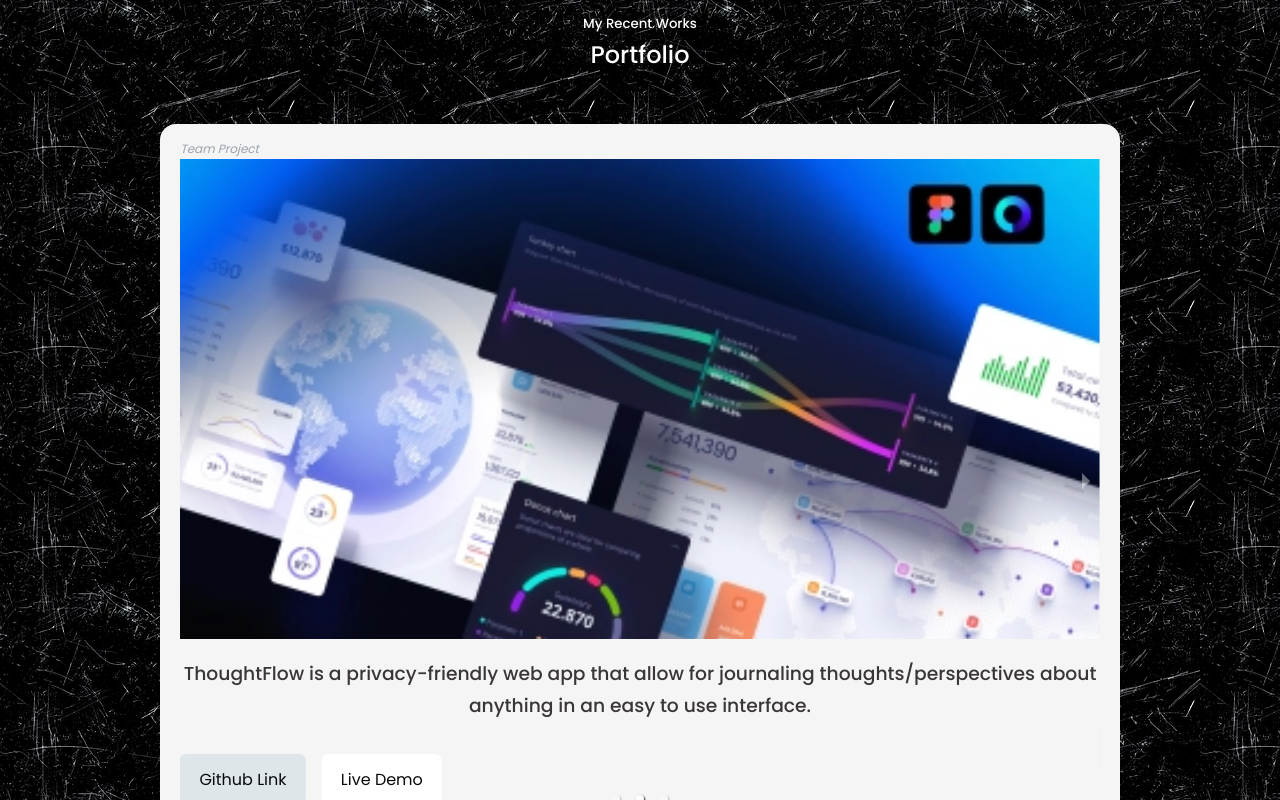
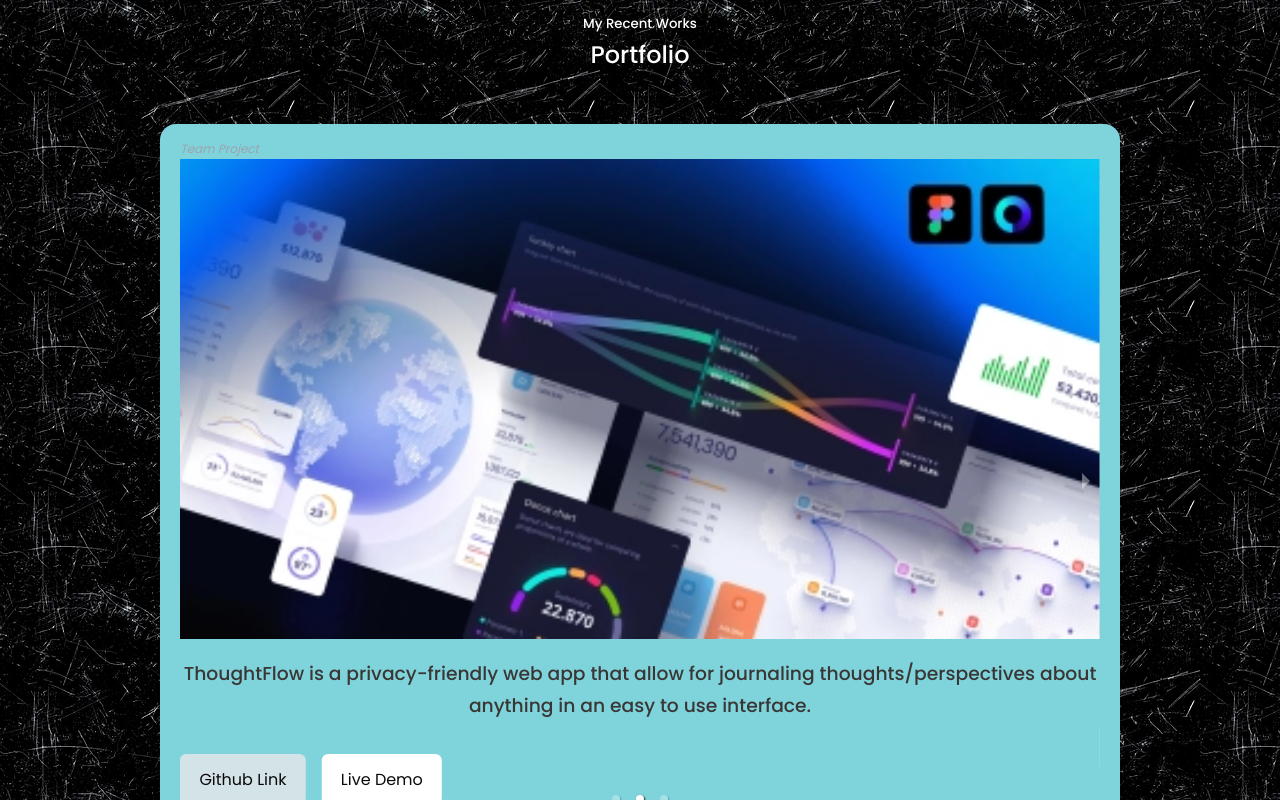
Before and after one commit to Remi-dee/Personal-Portfolio-Website, a React (Vite) app: page / in a window 1280 px wide. Shown: the part 3360-4160 px from the top of the page. Built offline with nearby package versions, Linux system fonts and the light colour scheme.

Commit message:
Jul 18, 2023, 3:09 PM

```diff
--- a/src/components/portfolio/portfolio.css
+++ b/src/components/portfolio/portfolio.css
@@ -3,7 +3,7 @@
 
 .portfolio__container {
   position: relative;
-  background: whitesmoke;
+  background: rgb(127, 212, 219);
   padding: 1.2rem;
   padding-top: 1rem;
   border-radius: 1rem;
```
